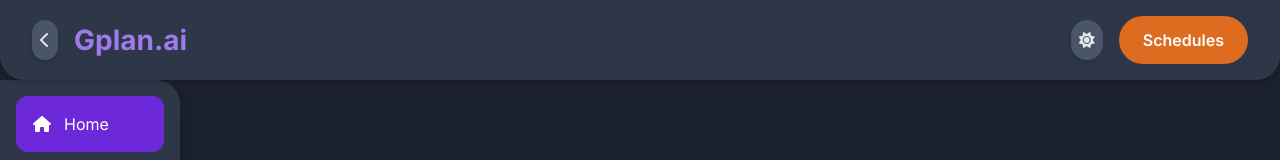
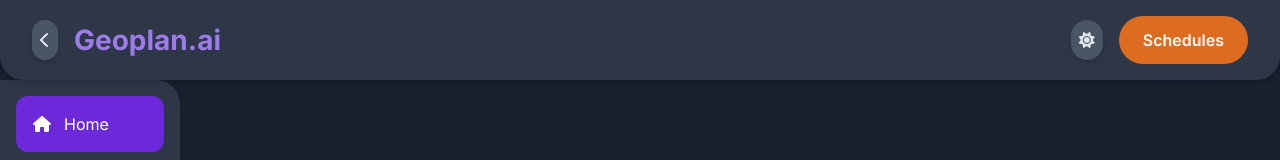
Before and after one commit to geo-cherian-mathew-2k28/study-planner, a plain HTML site: page index.html in a window 1280 px wide. Shown: the top 160 px of the page. Drawn offline with nearby package versions, Linux system fonts and the light colour scheme.

Commit message:
index.html

```diff
--- a/index.html
+++ b/index.html
@@ -459,7 +459,7 @@
                 <button id="desktop-sidebar-toggle" class="hidden md:block p-2 rounded-full shadow-md focus:outline-none mr-4">
                     <i class="fas fa-chevron-left"></i> <!-- Default icon for collapsing -->
                 </button>
-                <div id="gplan-logo" class="text-3xl font-bold">Gplan.ai</div>
+                <div id="gplan-logo" class="text-3xl font-bold">Geoplan.ai</div>
             </div>
             <div class="flex items-center space-x-4">
                 <button id="theme-toggle" class="p-2 rounded-full shadow-md focus:outline-none">
```
